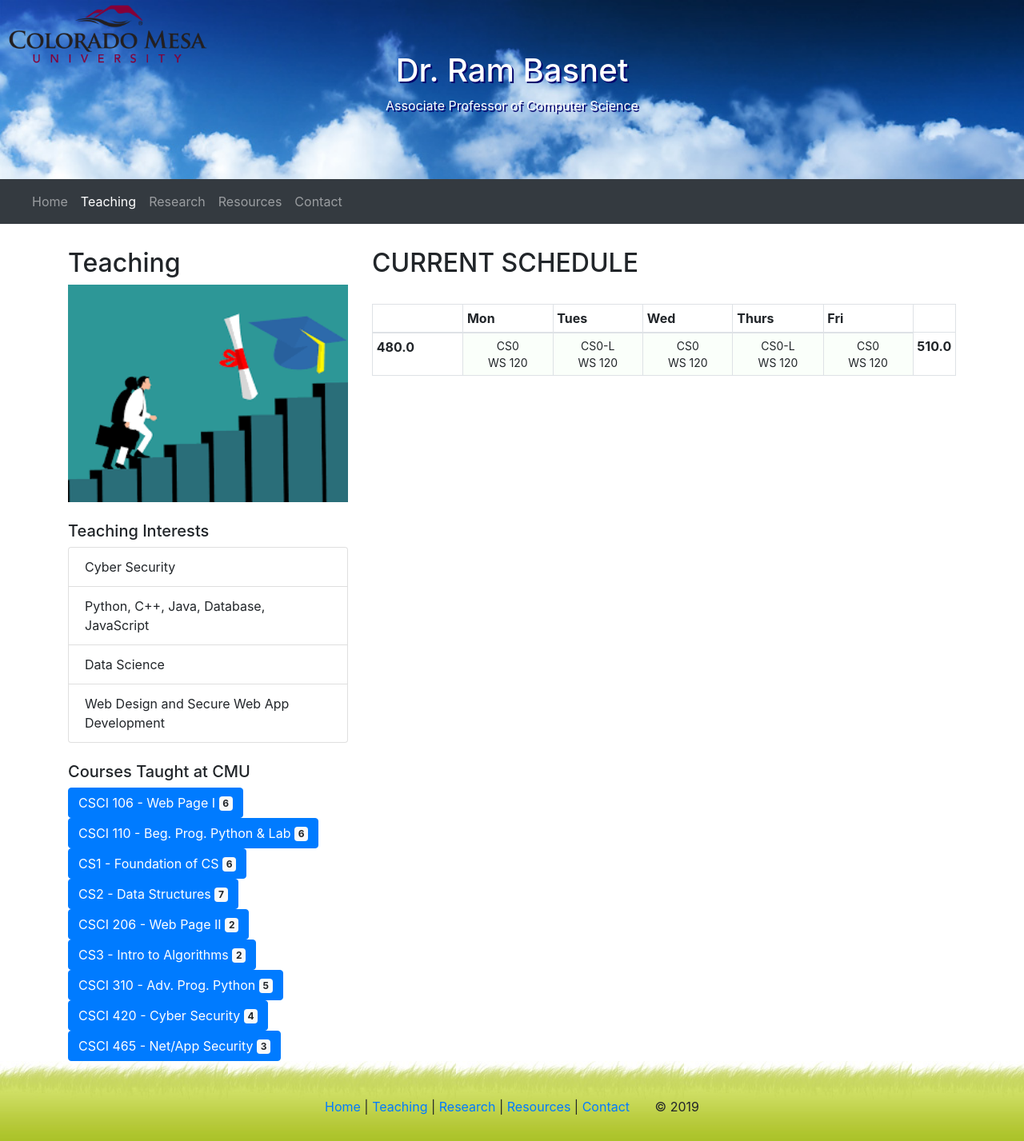
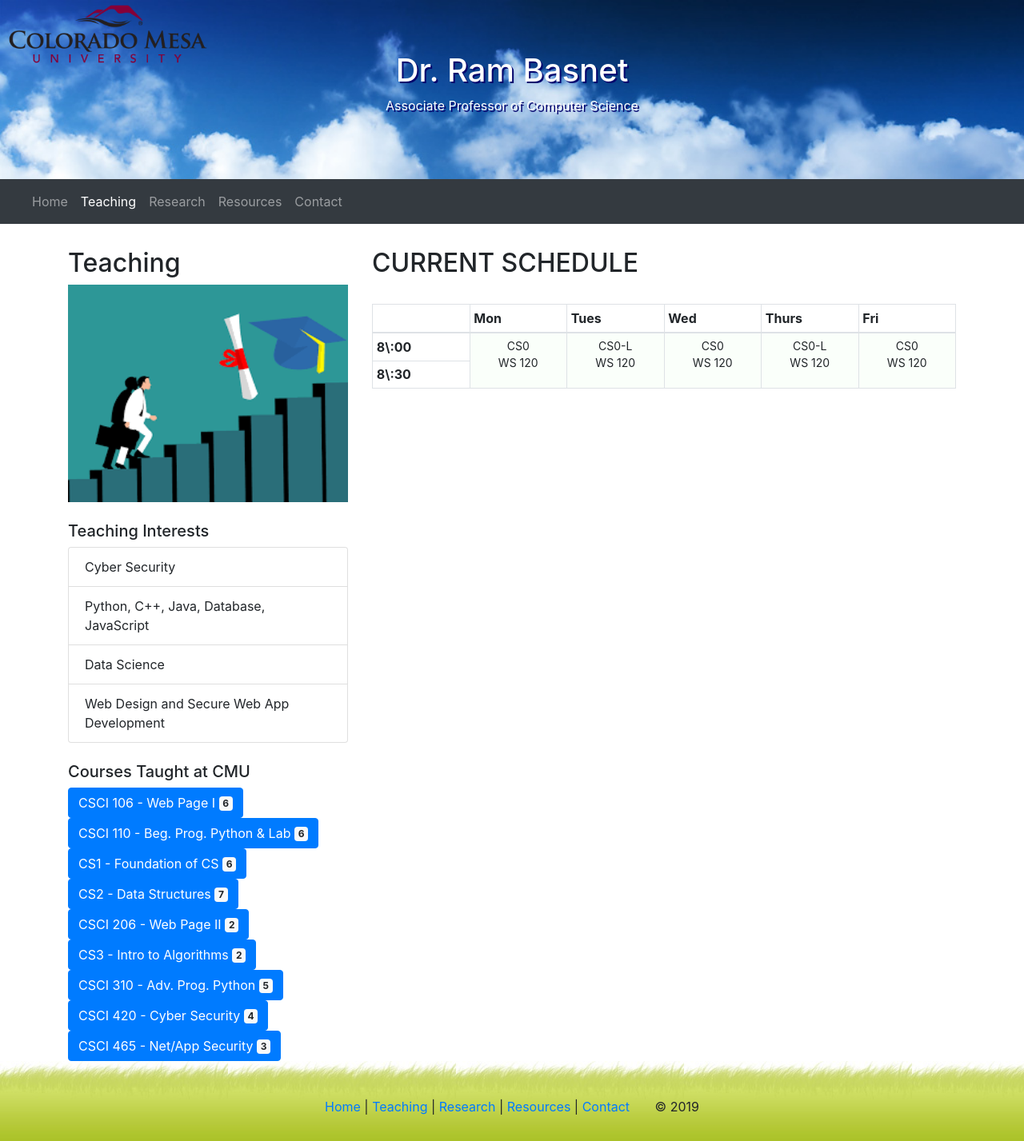
Before and after one commit to rambasnet/rambasnet.github.io-yaml, a Jekyll site: the page built from teaching.html, in a window 1280 px wide. Shown: the whole page at 80% size. Built offline with Jekyll 4.4.1, drawn with Linux system fonts in a browser that asks for light colours.

Commit message:
updated schedule.yml

```diff
--- a/_data/teaching.yml
+++ b/_data/schedule.yml
@@ -1,4 +1,4 @@
-- time: 8:00
+- time: 8\:00
   classes:
       - name: CS0 #M
         loc: WS 120
@@ -20,5 +20,5 @@
         loc: WS 120
         css: schedule
 
-- time: 8:30
+- time: 8\:30
   classes:
--- a/teaching.html
+++ b/teaching.html
@@ -52,13 +52,16 @@
                         </tr>
                     </thead>
                     <tbody>
-                        {% for time in site.data.teaching %}
-                        <th>{{ time.time }}</th>
-                        {% for class in time.classes %}
-                        <td width="16%" class="{{ class.css }}" rowspan="2">
-                            {{ class.name }}<br />{{ class.loc }}
-                        </td>
-                        {% endfor %} {% endfor %}
+                        {% for time in site.data.schedule %}
+                        <tr>
+                            <th>{{ time.time }}</th>
+                            {% for class in time.classes %}
+                            <td width="16%" class="{{ class.css }}" rowspan="2">
+                                {{ class.name }}<br />{{ class.loc }}
+                            </td>
+                            {% endfor %}
+                        </tr>
+                        {% endfor %}
                     </tbody>
                 </table>
             </div>
```
